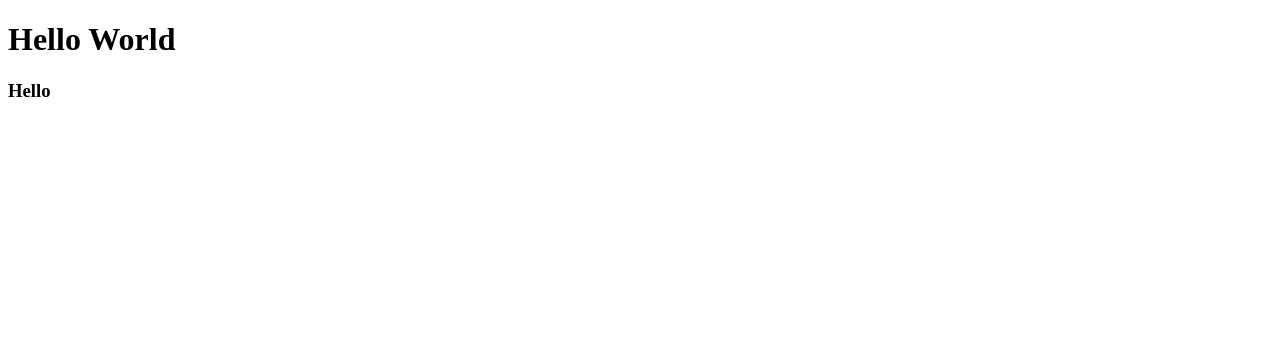
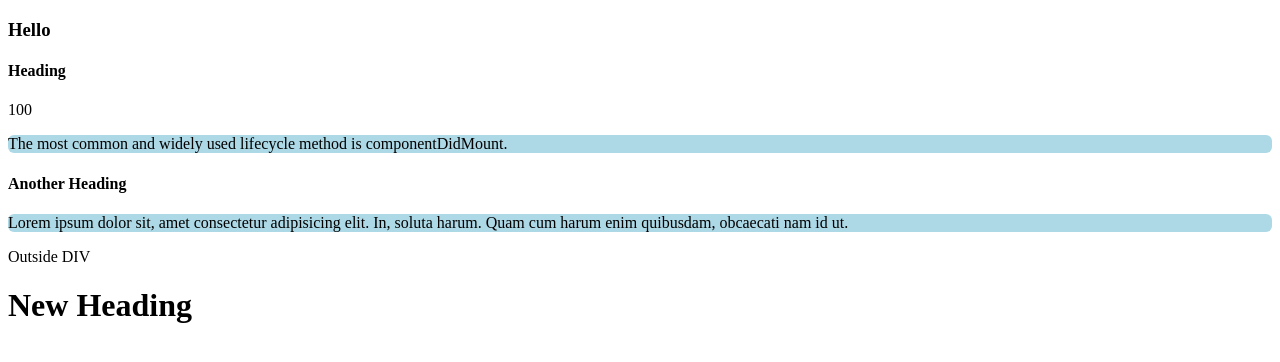
Before and after one commit to CodeKul/FullStack26July, a plain HTML site: page Javascript/DOM/test.html in a window 1280 px wide. Drawn offline with Linux system fonts and the light colour scheme.

Commit message:
dom-createelement

```diff
--- a/Javascript/DOM/test.html
+++ b/Javascript/DOM/test.html
@@ -5,19 +5,65 @@
     <meta http-equiv="X-UA-Compatible" content="IE=edge">
     <meta name="viewport" content="width=device-width, initial-scale=1.0">
     <title>Document</title>
+    <style>
+        .div-one p:last-child{
+            background-color: lightblue;
+            border-radius: 6px;
+        }
+    </style>
 </head>
 <body>
-    <h1 id="heading">Hello World</h1>
+
     <h3 id="third-heading">Hello</h3>
+    <div class="div-one">
+        <h4>Heading</h4>
+        <p id="p" class="content" name="paragraph">Lorem ipsum dolor sit amet consectetur adipisicing elit. Eos, incidunt ipsa. Cumque et provident veritatis cum doloribus quaerat, harum, voluptatibus placeat laboriosam repudiandae soluta aliquam atque libero quia facilis laborum odio, fuga distinctio! Optio aut, cum ratione ipsum nulla aspernatur.</p>
+        <p>The most common and widely used lifecycle method is componentDidMount. </p>
+    </div>
+    <div class="div-one">
+        <h4>Another Heading</h4>
+        <p class="content" name="paragraph">Lorem ipsum dolor sit, amet consectetur adipisicing elit. In, soluta harum. Quam cum harum enim quibusdam, obcaecati nam id ut.</p>
+
+    </div>
+    <span class="content">Outside DIV</span>
     <script>
-       //getElementById,getElementByClassName,getElementByName,getElementByTagName,
+        //for getting html elements from the document
+       //getElementById,getElementByClassName,getElementsByName,getElementsByTagName,
        //querySelector,querySelectorAll
 
-        let x = document.getElementById("heading")
-        console.log(x)
+
 
         let y =document.getElementById("third-heading")
         console.log(y)
+
+        let z =document.getElementsByClassName("content")
+        console.log(z[2])
+
+       let w= document.getElementsByName("paragraph")
+       console.log(w[0])
+
+       let q = document.getElementsByTagName("h4")
+       console.log(q[1])
+
+       let selectorOutput =document.querySelectorAll(".div-one p:last-child")
+       console.log(selectorOutput[1])
+
+       //Changing the content
+       //innerText,innerHTML
+       let result = document.getElementById("p")
+       console.log(result)
+       let str="We did not provide many examples, because as a general rule, derived state should be used sparingly. All problems with derived state that we have seen can be ultimately reduced to either (1) unconditionally updating state from props or (2) updating state whenever props and state don’t match. (We’ll go over both in more detail below.)"
+
+    result.innerText=100
+    result.innerHTMl=`<strong>${str}</strong>`
+
+
+    //Creating a html element using createElement()
+    let heading=document.createElement('h1')
+        console.log(heading)
+
+    heading.innerText="New Heading"
+    document.body.append(heading)
     </script>
 </body>
 </html>
```
